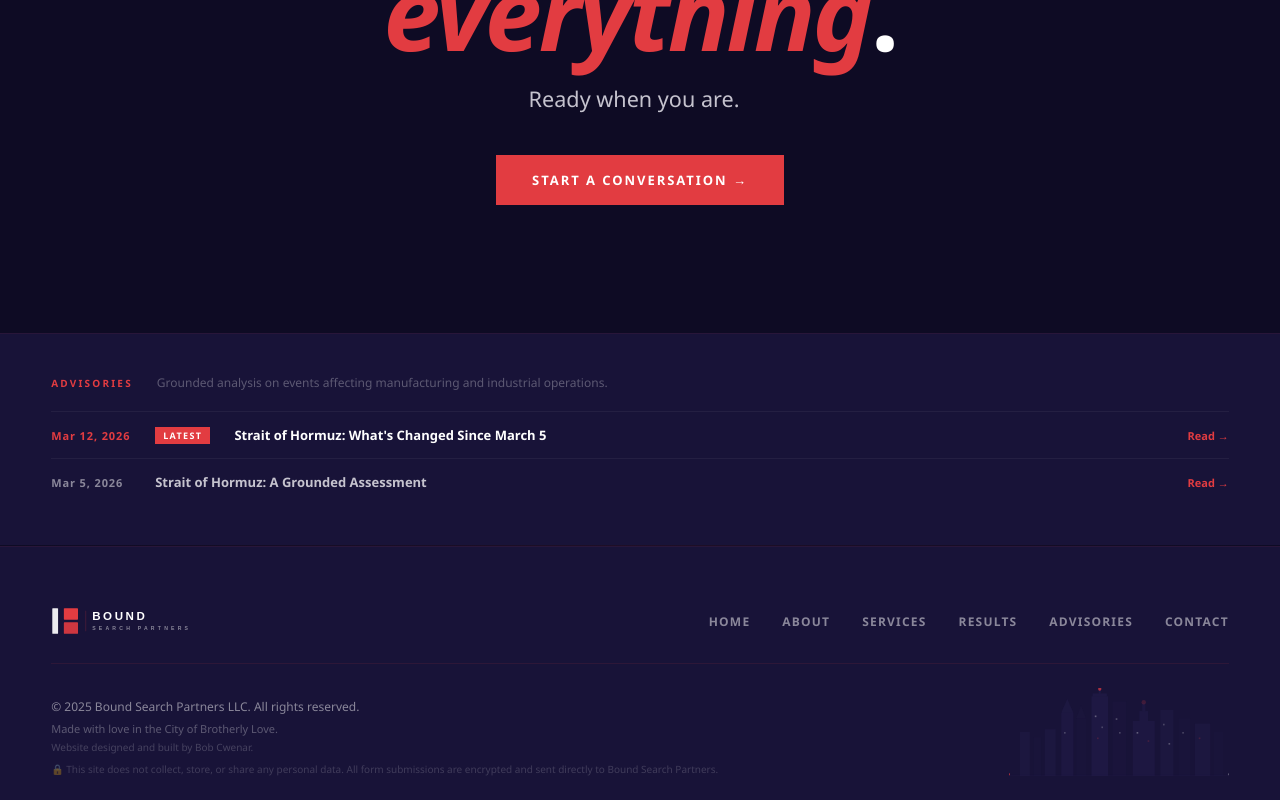
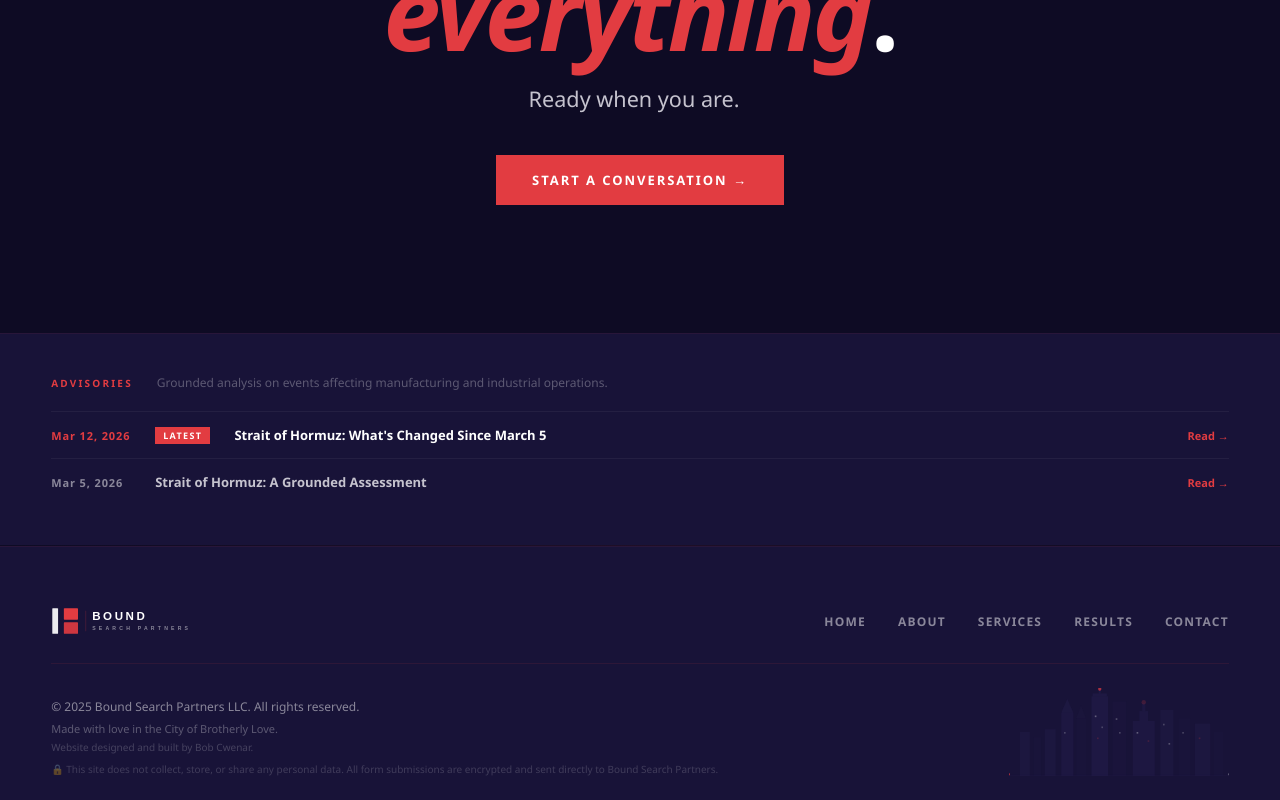
Before and after one commit to rc562/bound-search-partners, a React (Vite) app: page / in a window 1280 px wide. Shown: the part 7931-8731 px from the top of the page. Built offline with nearby package versions, Linux system fonts and the light colour scheme.

Commit message:
Remove Advisories from footer nav

```diff
--- a/src/App.jsx
+++ b/src/App.jsx
@@ -978,7 +978,7 @@ export default function App() {
         <div style={{maxWidth:1320,margin:"0 auto",padding:"0 clamp(1.5rem,4vw,4rem)"}}>
           <div style={{display:"flex",alignItems:"center",justifyContent:"space-between",flexWrap:"wrap",gap:24}}>
             <svg width="180" height="36" viewBox="0 0 280 44" fill="none"><rect x="2" y="2" width="9" height="40" rx="1" fill="#fff" opacity=".92"/><rect x="20" y="2" width="22" height="18" rx="1" fill="#e23c41"/><rect x="20" y="24" width="22" height="18" rx="1" fill="#e23c41" opacity=".9"/><line x1="54" y1="6" x2="54" y2="38" stroke="#e23c41" strokeWidth="1.5" opacity=".2"/><text x="64" y="20" fill="#fff" fontFamily="Aptos,sans-serif" fontSize="18" fontWeight="800" letterSpacing="4">BOUND</text><text x="64" y="36" fill="#8a879a" fontFamily="Aptos,sans-serif" fontSize="8" fontWeight="600" letterSpacing="5">SEARCH PARTNERS</text></svg>
-            <div style={{display:"flex",gap:32,flexWrap:"wrap"}}>{["Home","About","Services","Results","Advisories","Contact"].map(l => <span key={l} onClick={() => go(l.toLowerCase())} style={{fontSize:12,fontWeight:600,letterSpacing:".1em",textTransform:"uppercase",color:C.g,cursor:"pointer",transition:"color .3s"}} onMouseEnter={e=>e.target.style.color=C.r} onMouseLeave={e=>e.target.style.color=C.g}>{l}</span>)}</div>
+            <div style={{display:"flex",gap:32,flexWrap:"wrap"}}>{["Home","About","Services","Results","Contact"].map(l => <span key={l} onClick={() => go(l.toLowerCase())} style={{fontSize:12,fontWeight:600,letterSpacing:".1em",textTransform:"uppercase",color:C.g,cursor:"pointer",transition:"color .3s"}} onMouseEnter={e=>e.target.style.color=C.r} onMouseLeave={e=>e.target.style.color=C.g}>{l}</span>)}</div>
           </div>
 
           {/* Divider line */}
```
